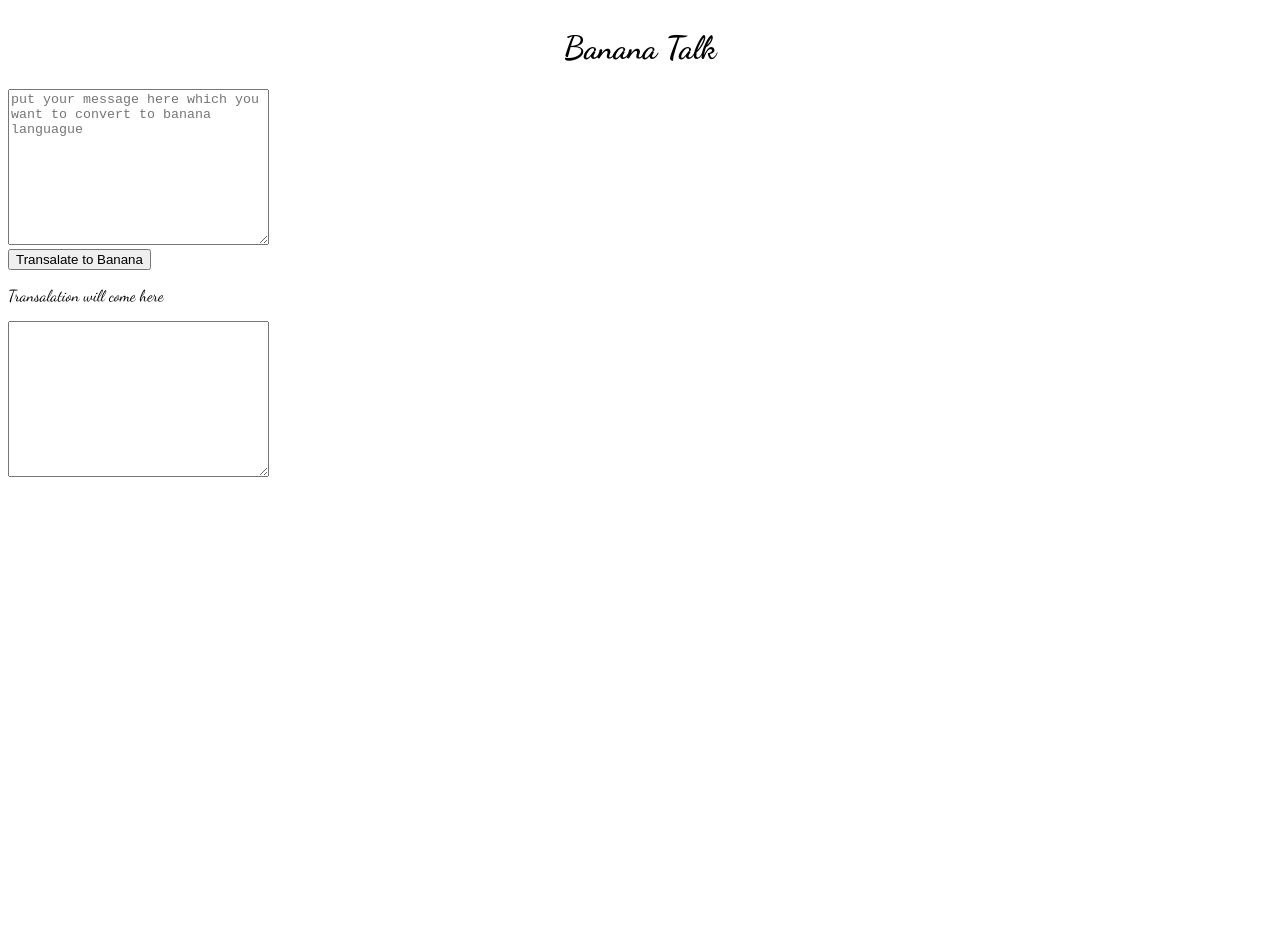
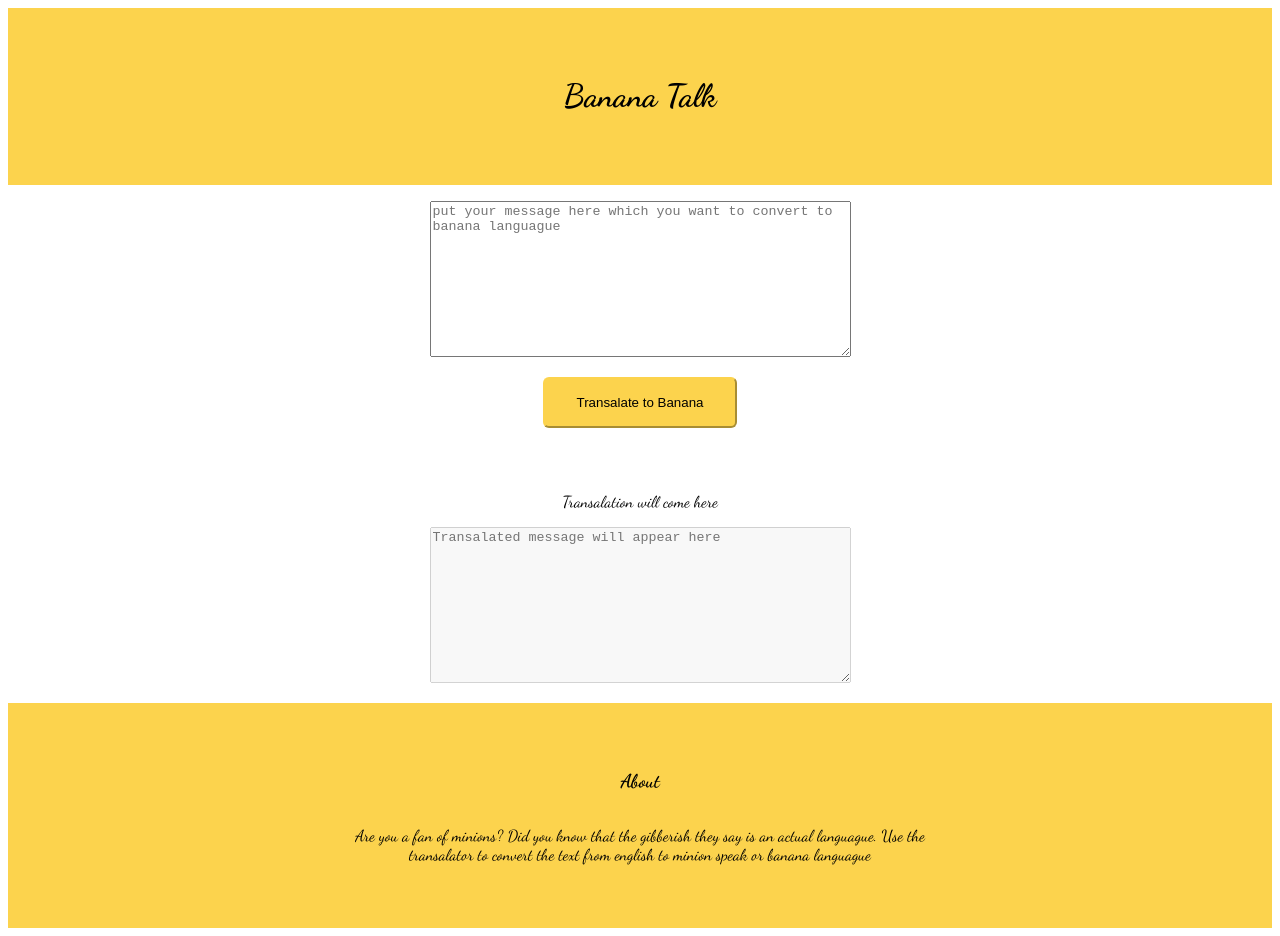
Before and after one commit to Trivedhkumar/neog-banana-speak, a plain HTML site: page index.html in a window 1280 px wide. Before the commit the page ends 800 px from the top, so only its background shows below. Drawn offline with Linux system fonts and the light colour scheme.

Commit message:
feat:added css

```diff
--- a/index.html
+++ b/index.html
@@ -8,24 +8,46 @@
     <title>Banana Speak</title>
   </head>
   <body>
-    <div class="header bg-primary">
-      <h1>Banana Talk</h1>
+    <div class="d-flex justify-content-center flex-direction-column">
+      <div class="header d-flex justify-content-center bg-primary">
+        <h1 class="text-center">Banana Talk</h1>
       </div>
-    <div>
+      <div class="my-1 text-center">
         <textarea
           placeholder="put your message here which you want to convert to banana languague"
           id="input"
-        cols="30"
+          cols="50"
           rows="10"
         ></textarea>
         <div>
-        <button id="transalateBtn">Transalate to Banana</button>
+          <button class="my-1 primary-btn" id="transalateBtn">
+            Transalate to Banana
+          </button>
         </div>
       </div>
-    <div>
+      <div class="my-1 text-center">
         <p>Transalation will come here</p>
-      <textarea id="output" cols="30" rows="10"></textarea>
+        <textarea
+          placeholder="Transalated message will appear here"
+          id="output"
+          cols="50"
+          disabled="true"
+          rows="10"
+        ></textarea>
       </div>
+    </div>
+    <footer>
+      <div
+        class="header d-flex align-items-center flex-direction-column bg-primary"
+      >
+        <h3 class="text-center">About</h3>
+        <p class="text-center max-width-md">
+          Are you a fan of minions? Did you know that the gibberish they say is
+          an actual languague. Use the transalator to convert the text from
+          english to minion speak or banana languague
+        </p>
+      </div>
+    </footer>
     <script src="./script.js"></script>
   </body>
 </html>
--- a/script.js
+++ b/script.js
@@ -5,7 +5,8 @@ const serverURL = "https://api.funtranslations.com/translate/minion.json";
 const generateServerURL = () => {
   const input = transalatingInput.value;
   if (!input.trim()) {
-    return alert("Please enter some text");
+    alert("Please enter some text");
+    return;
   }
   return `${serverURL}?text=${input}`;
 };
@@ -14,6 +15,9 @@ const errorHandler = () => {
 };
 const clickHandler = async () => {
   const url = generateServerURL();
+  if (!url) {
+    return;
+  }
   try {
     const responseBody = await fetch(url);
     const responseJson = await responseBody.json();
--- a/style.css
+++ b/style.css
@@ -1,15 +1,51 @@
 @import url("https://fonts.googleapis.com/css2?family=Dancing+Script:wght@400;700&display=swap");
 :root {
-  --primary: "#fcd34d";
+  --primary-color: #fcd34d;
 }
+
 body {
   font-family: "Dancing Script", cursive;
 }
+/* flex properties */
+.d-flex {
+  display: flex;
+}
+.justify-content-center {
+  justify-content: center;
+}
+.align-items-center {
+  align-items: center;
+}
+.flex-direction-column {
+  flex-direction: column;
+}
+/* spacing properties */
+.my-1 {
+  margin-top: 1rem;
+  margin-bottom: 1rem;
+}
+.max-width-md {
+  max-width: 600px;
+}
+/* header */
 .header {
-  display: flex;
-  justify-content: center;
-  padding: 5rem auto;
+  padding: 3rem 0;
 }
+/* colors */
 .bg-primary {
-  background-color: var(--primary);
+  background-color: var(--primary-color);
 }
+
+/* text */
+.text-center {
+  text-align: center;
+}
+
+/* button */
+.primary-btn {
+  padding: 1rem 2rem;
+  background-color: var(--primary-color);
+  border-color: var(--primary-color);
+  color: #000;
+  border-radius: 6px;
+}
```
Lines whose indentation alone changed are shown as unchanged.
